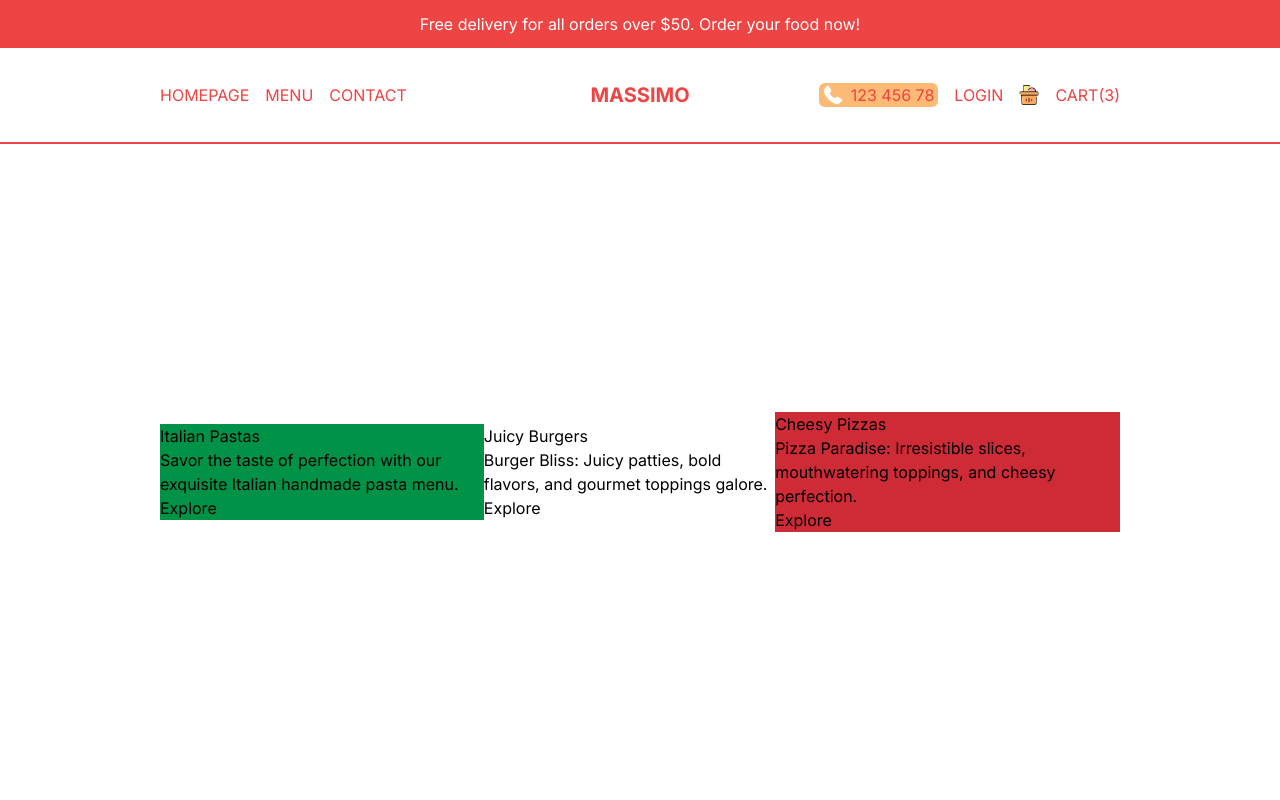
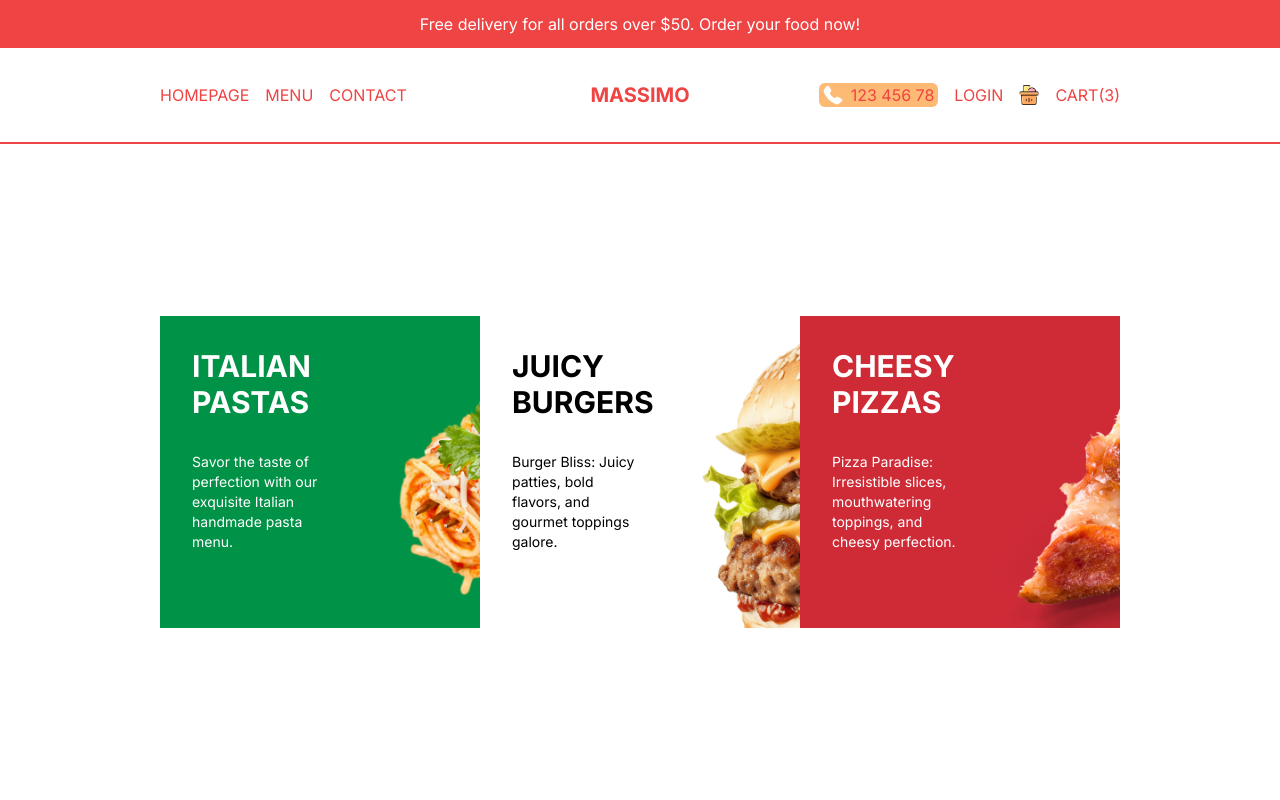
Before and after one commit to walass1980/FoodOrdering-fronend, a Next.js app: page /menu in a window 1280 px wide. Shown: the top 800 px of the page. Built offline with nearby package versions, Linux system fonts and the light colour scheme.

Commit message:
menupage update

```diff
--- a/src/app/menu/page.tsx
+++ b/src/app/menu/page.tsx
@@ -4,19 +4,18 @@
 
 const MenuPage= () => {
   return (
-    <div className='p-4 lg:p-40 h-[calc(100vh-6rem)] md:h-[calc(100vh-9rem)] flex flex-col md:flex-row items-center'>
+    <div className='p-4 lg:px-20 xl:px-40 h-[calc(100vh-6rem)] md:h-[calc(100vh-9rem)] flex flex-col md:flex-row items-center'>
     {menu.map(category=>(
-     <Link href={category.slug}
+     <Link href={`/menu/${category.slug}`}
      key={category.id}
-     className=''
-     style={{backgroundImage:`url(${category.img})`}}>
-      <div className=''>
-        <div className=''>
-          <h1>{category.title}</h1>
-          <p>{category.desc}</p>
-          <button className=''>Explore</button>
+     className='w-full h-1/3 bg-cover p-8 md:h-1/2'
+     style={{backgroundImage:`url(${category.img})`}}
+     >
+        <div className={`text-${category.color} w-1/2`}>
+          <h1 className='uppercase font-bold text-3xl'>{category.title}</h1>
+          <p className='text-sm py-8'>{category.desc}</p>
+          <button className={`hidden 2xl:block bg-${category.color} py-2 px-4 rounded-md text-${category.color==="black" ? "white" : "bg-red-500"}`}>Explore</button>
         </div>
-      </div>
      </Link>
     ))}
     </div>
```
